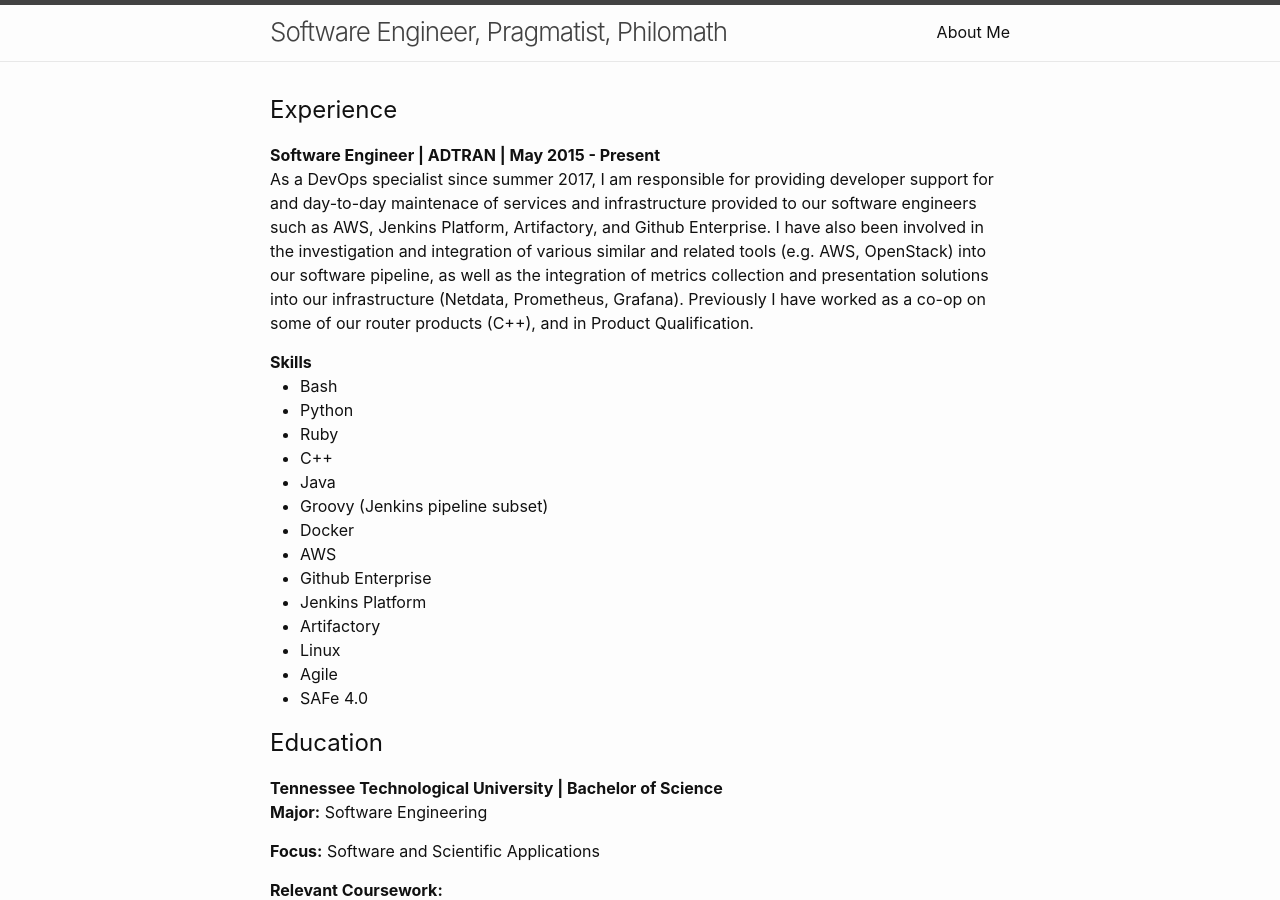
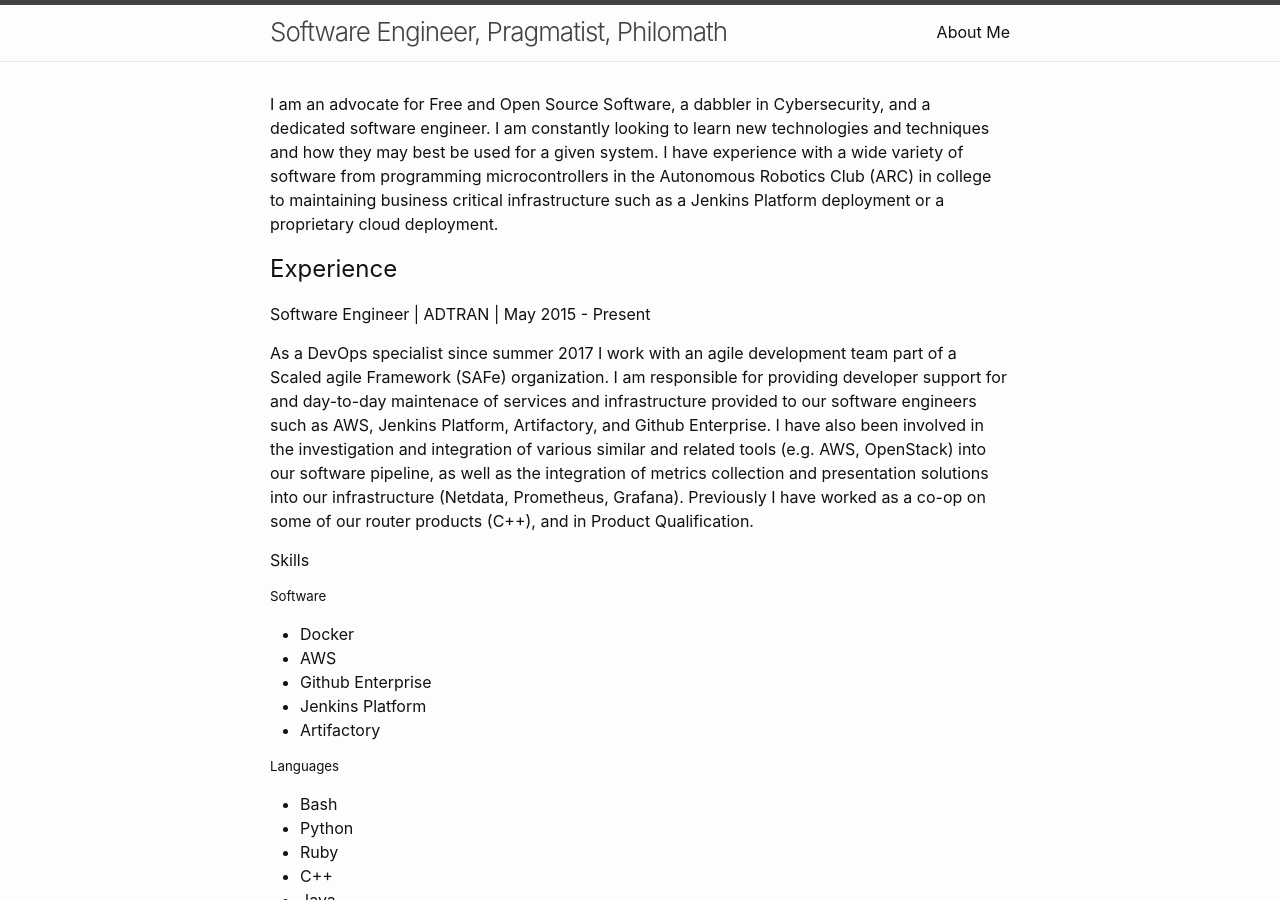
Before and after one commit to leonallen22/leonallen22.github.io, a Jekyll site: the page built from aboutme.html, in a window 1280 px wide and 900 px high. Built offline with Jekyll 4.4.1, drawn with Linux system fonts in a browser that asks for light colours.

```diff
--- a/aboutme.html
+++ b/aboutme.html
@@ -2,12 +2,25 @@
 layout: default
 title: About Me
 ---
+<p>I am an advocate for Free and Open Source Software, a dabbler in Cybersecurity, and a dedicated software engineer. I am constantly looking to learn new technologies and techniques and how they may best be used for a given system. I have experience with a wide variety of software from programming microcontrollers in the Autonomous Robotics Club (ARC) in college to maintaining business critical infrastructure such as a Jenkins Platform deployment or a proprietary cloud deployment.</p>
+
 <h2>Experience</h2>
-<strong>Software Engineer | ADTRAN | May 2015 - Present</strong>
-<p>As a DevOps specialist since summer 2017, I am responsible for providing developer support for and day-to-day maintenace of services and infrastructure provided to our software engineers such as AWS, Jenkins Platform, Artifactory, and Github Enterprise. I have also been involved in the investigation and integration of various similar and related tools (e.g. AWS, OpenStack) into our software pipeline, as well as the integration of metrics collection and presentation solutions into our infrastructure (Netdata, Prometheus, Grafana). Previously I have worked as a co-op on some of our router products (C++), and in Product Qualification.</p>
+<h4>Software Engineer | ADTRAN | May 2015 - Present</h4>
+<p>As a DevOps specialist since summer 2017 I work with an agile development team part of a Scaled agile Framework (SAFe) organization. I am responsible for providing developer support for and day-to-day maintenace of services and infrastructure provided to our software engineers such as AWS, Jenkins Platform, Artifactory, and Github Enterprise. I have also been involved in the investigation and integration of various similar and related tools (e.g. AWS, OpenStack) into our software pipeline, as well as the integration of metrics collection and presentation solutions into our infrastructure (Netdata, Prometheus, Grafana). Previously I have worked as a co-op on some of our router products (C++), and in Product Qualification.</p>
 
 
-<strong>Skills</strong>
+<h4>Skills</h4>
+
+<h5>Software</h5>
+<ul>
+  <li>Docker</li>
+  <li>AWS</li>
+  <li>Github Enterprise</li>
+  <li>Jenkins Platform</li>
+  <li>Artifactory</li>
+</ul>
+
+<h5>Languages</h5>
 <ul>
   <li>Bash</li>
   <li>Python</li>
@@ -15,14 +28,6 @@ title: About Me
   <li>C++</li>
   <li>Java</li>
   <li>Groovy (Jenkins pipeline subset)</li>
-  <li>Docker</li>
-  <li>AWS</li>
-  <li>Github Enterprise</li>
-  <li>Jenkins Platform</li>
-  <li>Artifactory</li>
-  <li>Linux</li>
-  <li>Agile</li>
-  <li>SAFe 4.0</li>
 </ul>
 
 <h2>Education</h2>
```
